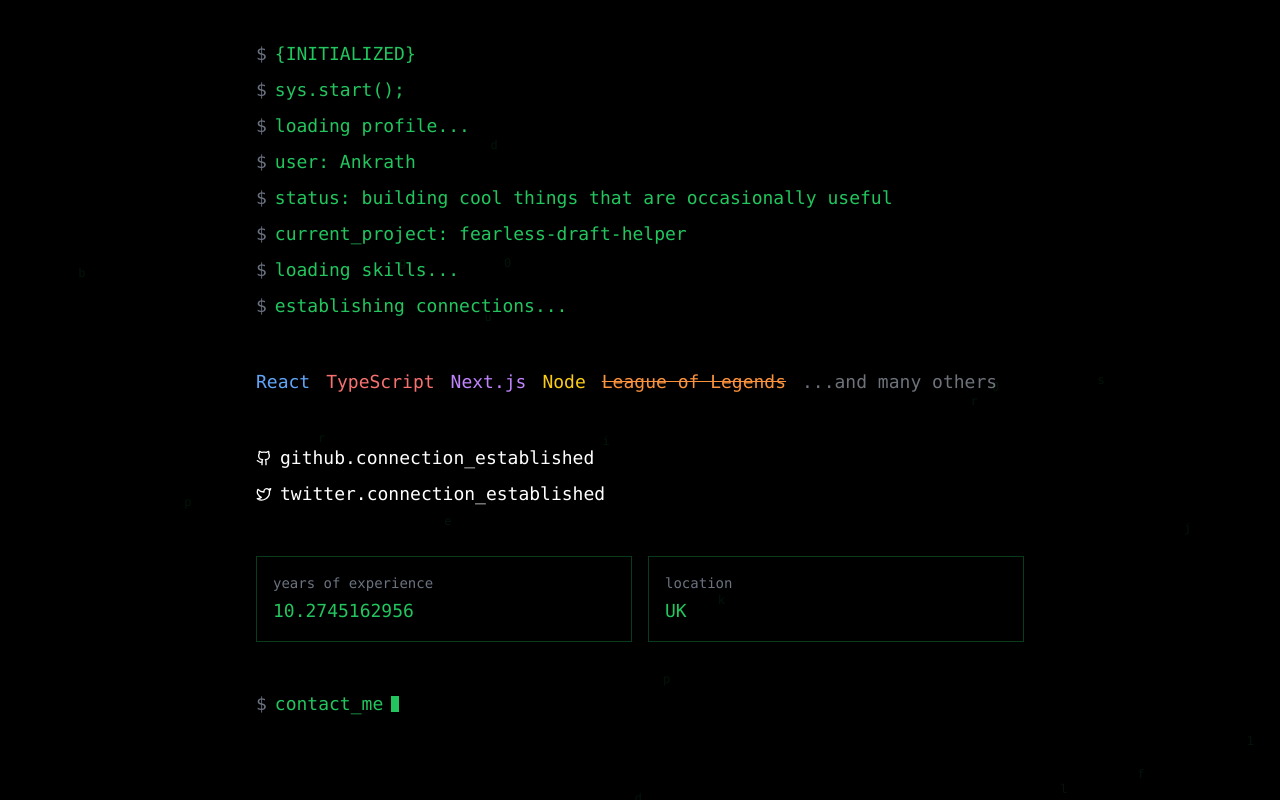
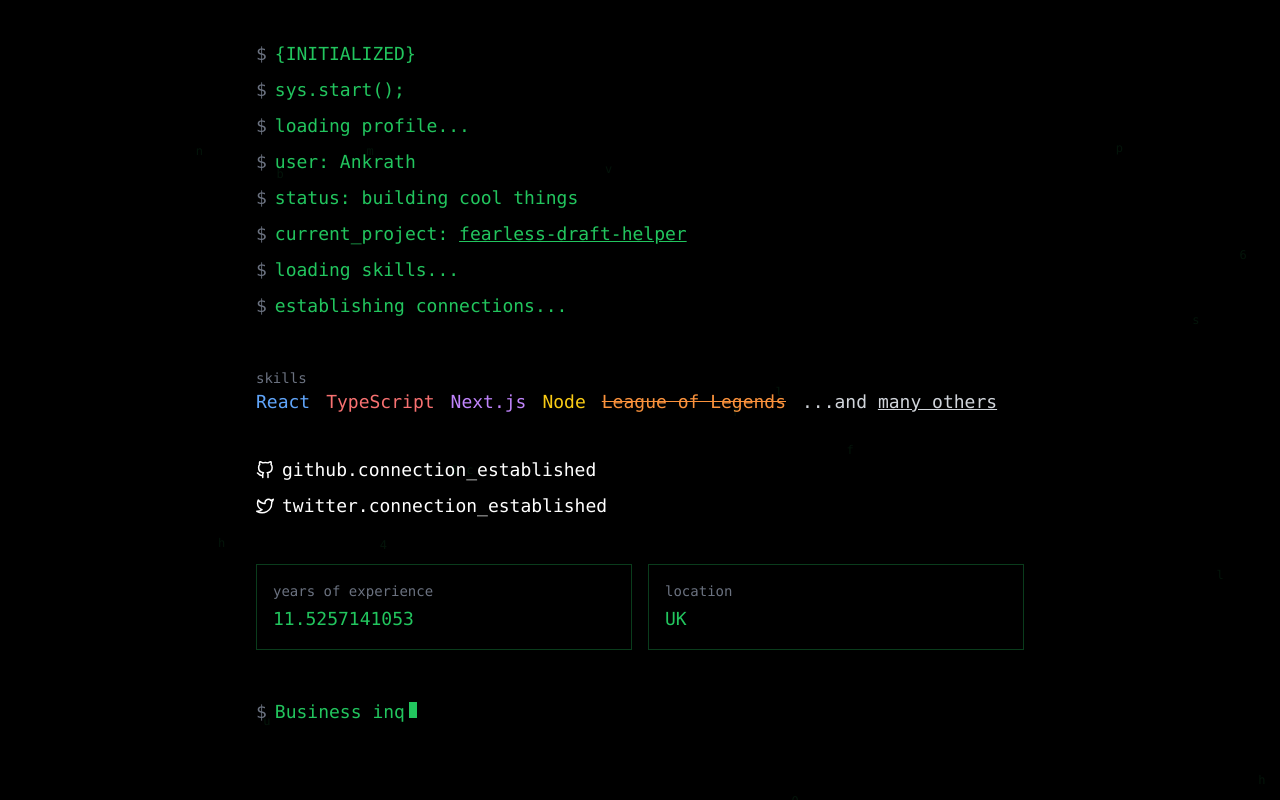
Before and after one commit to Ankrath/ankrath-dev, a React (Vite) app: page / in a window 1280 px wide. Built offline with nearby package versions, Linux system fonts and the light colour scheme.

Commit message:
Changed icon library, changed some intervals, added a typing animation for the contact link, and many other minor changes

```diff
--- a/package.json
+++ b/package.json
@@ -10,9 +10,9 @@
     "preview": "vite preview"
   },
   "dependencies": {
-    "lucide-react": "^0.469.0",
     "react": "^18.3.1",
-    "react-dom": "^18.3.1"
+    "react-dom": "^18.3.1",
+    "react-icons": "^5.4.0"
   },
   "devDependencies": {
     "@eslint/js": "^9.17.0",
--- a/src/App.tsx
+++ b/src/App.tsx
@@ -1,5 +1,7 @@
 import { useState, useEffect } from 'react';
-import { Github, Twitter } from 'lucide-react';
+import { FiGithub, FiTwitter } from 'react-icons/fi';
+
+import SkillModal from './SkillModal';
 
 const App = () => {
   const [visible, setVisible] = useState(false);
@@ -7,25 +9,53 @@
   const [cursorPosition, setCursorPosition] = useState(0);
   const [yearsExperience, setYearsExperience] = useState(0);
   const [showContent, setShowContent] = useState(false);
+  const [typedText, setTypedText] = useState('');
+  const [showModal, setShowModal] = useState(false);
 
-  const careerStart = new Date('2014-10-01').getTime();
+  const contactText = 'Business inquiry? Contact me!';
+  const careerStart = new Date('2013-07-01').getTime();
 
   const lines = [
     '{INITIALIZED}',
     'sys.start();',
     'loading profile...',
     'user: Ankrath',
-    'status: building cool things that are occasionally useful',
-    'current_project: fearless-draft-helper',
+    'status: building cool things',
+    <>
+      current_project:{' '}
+      <a
+        href='https://github.com/ankrath/fearless-draft-helper'
+        target='_blank'
+        rel='noopener noreferrer'
+        className='hover:text-green-400 transition-colors underline'
+      >
+        fearless-draft-helper
+      </a>
+    </>,
     'loading skills...',
     'establishing connections...',
   ];
 
   useEffect(() => {
+    if (!showContent) return;
+    setTypedText('');
+
+    let currentIndex = 0;
+    const typingTimer = setInterval(() => {
+      if (currentIndex < contactText.length) {
+        setTypedText(contactText.slice(0, currentIndex + 1));
+        currentIndex++;
+      }
+    }, 80);
+
+    return () => clearInterval(typingTimer);
+  }, [showContent]);
+
+  useEffect(() => {
     setVisible(true);
     const timer = setInterval(() => {
       setCurrentLine(prev => (prev < lines.length ? prev + 1 : prev));
-    }, 400);
+    }, 500);
 
     if (currentLine === lines.length) {
       setTimeout(() => setShowContent(true), 500);
@@ -90,7 +120,8 @@
           </div>
 
           {currentLine >= lines.length && showContent && (
-            <div className='mt-12 space-y-6'>
+            <div className='mt-12'>
+              <div className='text-sm text-gray-500'>skills</div>
               <div className='flex flex-wrap gap-4'>
                 <span className='text-blue-400'>React</span>
                 <span className='text-red-400'>TypeScript</span>
@@ -99,19 +130,25 @@
                 <span className='text-orange-400 line-through'>
                   League of Legends
                 </span>
-                <span className='text-gray-400 opacity-70'>
-                  ...and many others
+                <span className='text-gray-300'>
+                  ...and{' '}
+                  <span
+                    className='underline cursor-pointer hover:text-white'
+                    onClick={() => setShowModal(true)}
+                  >
+                    many others
+                  </span>
                 </span>
               </div>
 
-              <div className='space-y-2 py-6'>
+              <div className='space-y-2 pt-10 pb-3'>
                 <a
                   href='https://github.com/ankrath'
                   target='_blank'
                   rel='noopener noreferrer'
                   className='flex items-center space-x-2 text-white hover:text-green-400 transition-colors'
                 >
-                  <Github size={16} />
+                  <FiGithub size={18} />
                   <span>github.connection_established</span>
                 </a>
                 <a
@@ -120,12 +157,12 @@
                   rel='noopener noreferrer'
                   className='flex items-center space-x-2 text-white hover:text-green-400 transition-colors'
                 >
-                  <Twitter size={16} />
+                  <FiTwitter size={18} />
                   <span>twitter.connection_established</span>
                 </a>
               </div>
 
-              <div className='mt-8 grid grid-cols-2 gap-4'>
+              <div className='mt-8 mb-6 grid grid-cols-2 gap-4'>
                 <div className='border border-green-500/30 p-4'>
                   <div className='text-sm text-gray-500'>
                     years of experience
@@ -141,18 +178,19 @@
               <div className='flex items-center space-x-2 hover:text-green-400 transition-colors pt-6'>
                 <span className='text-gray-500'>$</span>
                 <a href='mailto:contact@ankrath.dev'>
-                  <span>contact_me</span>
+                  {typedText}
+                  <span
+                    className={`inline-block w-2 h-4 bg-green-500 ml-1 ${
+                      cursorPosition ? 'opacity-0' : 'opacity-100'
+                    }`}
+                  />
                 </a>
-                <span
-                  className={`w-2 h-4 bg-green-500 ${
-                    cursorPosition ? 'opacity-0' : 'opacity-100'
-                  }`}
-                />
               </div>
             </div>
           )}
         </div>
       </div>
+      <SkillModal isOpen={showModal} onClose={() => setShowModal(false)} />
     </div>
   );
 };
--- /dev/null
+++ b/src/SkillModal.tsx
@@ -0,0 +1,88 @@
+type SkillModalProps = {
+  isOpen: boolean;
+  onClose: () => void;
+};
+
+const SkillModal = ({ isOpen, onClose }: SkillModalProps) => {
+  if (!isOpen) return null;
+
+  const handleContentClick = (e: React.MouseEvent) => {
+    e.stopPropagation();
+  };
+
+  return (
+    <div
+      className='fixed inset-0 bg-black/50 backdrop-blur-sm flex items-center justify-center p-4'
+      onClick={onClose}
+    >
+      <div
+        className='bg-black border border-green-500/30 p-6 max-w-2xl w-full font-mono'
+        onClick={handleContentClick}
+      >
+        <div className='flex justify-between items-start mb-4'>
+          <div>
+            <span className='text-gray-500'>$</span>
+            <span className='text-green-500 ml-2'>skills</span>
+          </div>
+          <button
+            onClick={onClose}
+            className='text-gray-500 hover:text-green-400 transition-colors'
+          >
+            [x]
+          </button>
+        </div>
+
+        <div className='space-y-6'>
+          <div className='pt-2'>
+            <div className='text-sm text-gray-500 mb-1'>full stack</div>
+            <div className='flex flex-wrap gap-x-3 gap-y-1'>
+              <span className='text-blue-400'>React</span>
+              <span className='text-violet-400'>Next.js</span>
+              <span className='text-amber-400'>Redux</span>
+              <span className='text-yellow-300'>JavaScript</span>
+              <span className='text-red-400'>TypeScript</span>
+              <span className='text-cyan-400'>Zustand</span>
+              <span className='text-pink-400'>Tailwind</span>
+              <span className='text-emerald-400'>Node</span>
+              <span className='text-blue-500'>Express</span>
+              <span className='text-fuchsia-400'>GraphQL</span>
+              <span className='text-indigo-400'>Prisma</span>
+              <span className='text-rose-400'>Redis</span>
+            </div>
+          </div>
+
+          <div className='pt-2'>
+            <div className='text-sm text-gray-500 mb-1'>testing</div>
+            <div className='flex flex-wrap gap-3'>
+              <span className='text-red-500'>Jest</span>
+              <span className='text-violet-500'>RTL</span>
+              <span className='text-sky-400'>Playwright</span>
+              <span className='text-teal-300'>Cypress</span>
+            </div>
+          </div>
+
+          <div className='pt-2'>
+            <div className='text-sm text-gray-500 mb-1'>db</div>
+            <div className='flex flex-wrap gap-3'>
+              <span className='text-green-500'>MongoDB</span>
+              <span className='text-cyan-300'>PostgreSQL</span>
+              <span className='text-amber-300'>MySQL</span>
+            </div>
+          </div>
+
+          <div className='pt-2'>
+            <div className='text-sm text-gray-500 mb-1'>others</div>
+            <div className='flex flex-wrap gap-3'>
+              <span className='text-orange-300'>AWS</span>
+              <span className='text-sky-300'>Docker</span>
+              <span className='text-rose-300'>Terraform</span>
+              <span className='text-fuchsia-300'>Storybook</span>
+            </div>
+          </div>
+        </div>
+      </div>
+    </div>
+  );
+};
+
+export default SkillModal;
```
Also changed, not shown: 1 other file (tests, documents, lock files or other folders).
